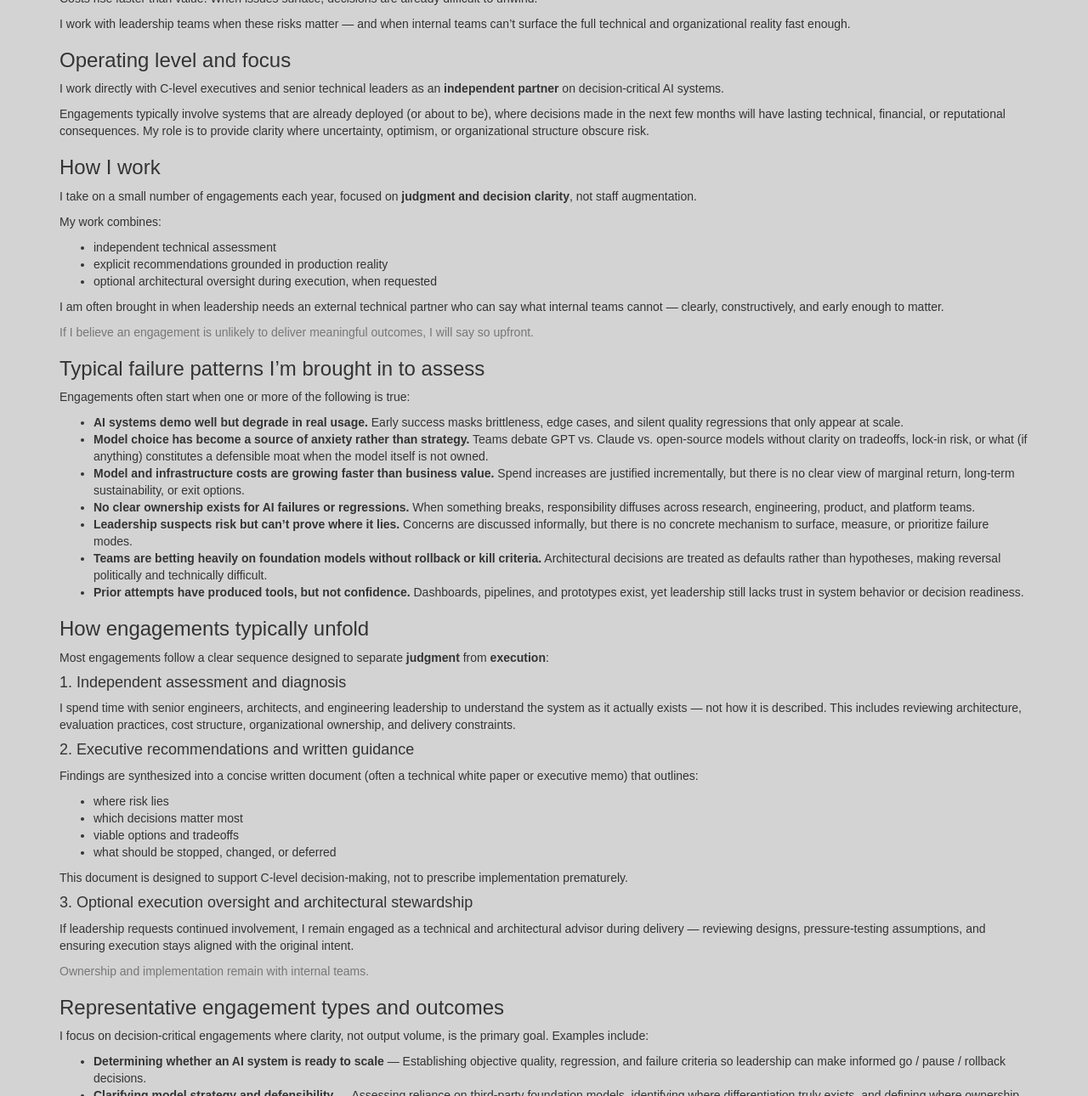
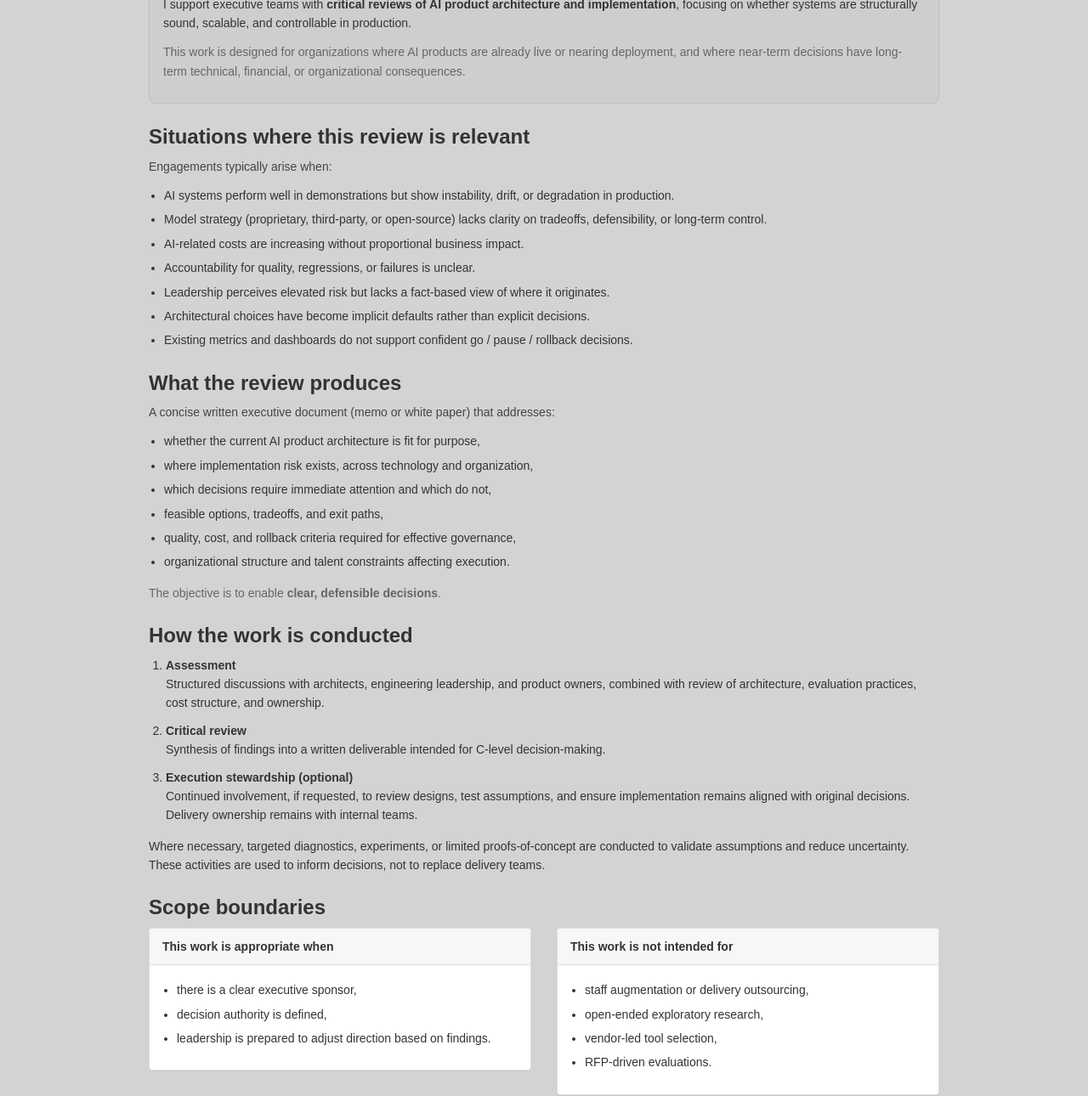
Before and after one commit to aiaphorisms/aiaphorisms.github.io, a plain HTML site: page consulting.html in a window 1280 px wide. Shown: the part 208-1498 px from the top of the page at 85% size. Drawn offline with nearby package versions, Linux system fonts and the light colour scheme.

Commit message:
consulting

```diff
--- a/consulting.html
+++ b/consulting.html
@@ -13,6 +13,36 @@
 
   <!-- Site styles -->
   <link rel="stylesheet" href="css/styles.css" />
+
+  <style>
+    /* Readability layer on top of existing site styles */
+    .container { max-width: 960px; }
+    body { line-height: 1.6; }
+    .page-title { margin-top: 26px; margin-bottom: 18px; }
+    h2 { margin-top: 0; margin-bottom: 10px; font-weight: 600; }
+    h3 { margin-top: 26px; margin-bottom: 10px; font-weight: 600; }
+    p { margin: 0 0 12px; }
+    .consulting-hero {
+      padding: 14px 16px;
+      border: 1px solid rgba(0,0,0,0.08);
+      border-radius: 8px;
+      margin-bottom: 18px;
+      background: rgba(0,0,0,0.02);
+    }
+    .lead-muted { color: #666; margin-top: 6px; }
+    .section-intro { color: #444; }
+    ul.tight { margin-top: 6px; margin-bottom: 14px; padding-left: 18px; }
+    ul.tight li { margin-bottom: 6px; }
+    ol.steps { margin-top: 8px; margin-bottom: 14px; padding-left: 20px; }
+    ol.steps li { margin-bottom: 10px; }
+    .panel-compact .panel-heading { background: rgba(0,0,0,0.03); }
+    .panel-compact .panel-body { padding: 12px 14px; }
+    @media (max-width: 767px) {
+      .consulting-hero { padding: 12px; }
+      .container { padding-left: 16px; padding-right: 16px; }
+    }
+  </style>
+
 </head>
 
 <body>
@@ -25,160 +55,110 @@
 
     <h1 class="page-title">Consulting</h1>
 
-    <h3>When applied AI systems fail, they fail quietly — until they don’t.</h3>
-    <p>
-      Across large organizations, AI systems are being pushed into production without clear quality gates,
-      ownership, or failure criteria. Early demos succeed; real-world behavior degrades. Costs rise faster
-      than value. When issues surface, decisions are already difficult to unwind.
+    <div class="consulting-hero">
+      <h2>AI Product Architecture &amp; Implementation Critical Review</h2>
+      <p>
+        I support executive teams with <strong>critical reviews of AI product architecture and implementation</strong>,
+        focusing on whether systems are structurally sound, scalable, and controllable in production.
+      </p>
+      <p class="lead-muted">
+        This work is designed for organizations where AI products are already live or nearing deployment, and where
+        near-term decisions have long-term technical, financial, or organizational consequences.
+      </p>
+    </div>
+
+    <h3>Situations where this review is relevant</h3>
+    <p class="section-intro">Engagements typically arise when:</p>
+    <ul class="tight">
+      <li>AI systems perform well in demonstrations but show instability, drift, or degradation in production.</li>
+      <li>Model strategy (proprietary, third-party, or open-source) lacks clarity on tradeoffs, defensibility, or long-term control.</li>
+      <li>AI-related costs are increasing without proportional business impact.</li>
+      <li>Accountability for quality, regressions, or failures is unclear.</li>
+      <li>Leadership perceives elevated risk but lacks a fact-based view of where it originates.</li>
+      <li>Architectural choices have become implicit defaults rather than explicit decisions.</li>
+      <li>Existing metrics and dashboards do not support confident go / pause / rollback decisions.</li>
+    </ul>
+
+    <h3>What the review produces</h3>
+    <p class="section-intro">
+      A concise written executive document (memo or white paper) that addresses:
     </p>
-    <p>
-      I work with leadership teams when these risks matter — and when internal teams can’t surface the full
-      technical and organizational reality fast enough.
+    <ul class="tight">
+      <li>whether the current AI product architecture is fit for purpose,</li>
+      <li>where implementation risk exists, across technology and organization,</li>
+      <li>which decisions require immediate attention and which do not,</li>
+      <li>feasible options, tradeoffs, and exit paths,</li>
+      <li>quality, cost, and rollback criteria required for effective governance,</li>
+      <li>organizational structure and talent constraints affecting execution.</li>
+    </ul>
+    <p class="lead-muted">
+      The objective is to enable <strong>clear, defensible decisions</strong>.
     </p>
 
-    <h3>Operating level and focus</h3>
+    <h3>How the work is conducted</h3>
+    <ol class="steps">
+      <li>
+        <strong>Assessment</strong><br />
+        Structured discussions with architects, engineering leadership, and product owners, combined with review of
+        architecture, evaluation practices, cost structure, and ownership.
+      </li>
+      <li>
+        <strong>Critical review</strong><br />
+        Synthesis of findings into a written deliverable intended for C-level decision-making.
+      </li>
+      <li>
+        <strong>Execution stewardship (optional)</strong><br />
+        Continued involvement, if requested, to review designs, test assumptions, and ensure implementation remains aligned
+        with original decisions. Delivery ownership remains with internal teams.
+      </li>
+    </ol>
+
     <p>
-      I work directly with C-level executives and senior technical leaders as an <strong>independent partner</strong>
-      on decision-critical AI systems.
-    </p>
-    <p>
-      Engagements typically involve systems that are already deployed (or about to be), where decisions made in
-      the next few months will have lasting technical, financial, or reputational consequences. My role is to
-      provide clarity where uncertainty, optimism, or organizational structure obscure risk.
+      Where necessary, targeted diagnostics, experiments, or limited proofs-of-concept are conducted to validate assumptions
+      and reduce uncertainty. These activities are used to inform decisions, not to replace delivery teams.
     </p>
 
-    <h3>How I work</h3>
-    <p>
-      I take on a small number of engagements each year, focused on <strong>judgment and decision clarity</strong>,
-      not staff augmentation.
-    </p>
-    <p>My work combines:</p>
-    <ul>
-      <li>independent technical assessment</li>
-      <li>explicit recommendations grounded in production reality</li>
-      <li>optional architectural oversight during execution, when requested</li>
-    </ul>
-    <p>
-      I am often brought in when leadership needs an external technical partner who can say what internal teams
-      cannot — clearly, constructively, and early enough to matter.
-    </p>
-    <p class="text-muted">
-      If I believe an engagement is unlikely to deliver meaningful outcomes, I will say so upfront.
-    </p>
-
-    <h3>Typical failure patterns I’m brought in to assess</h3>
-    <p>Engagements often start when one or more of the following is true:</p>
-    <ul>
-      <li><strong>AI systems demo well but degrade in real usage.</strong> Early success masks brittleness, edge cases, and silent quality regressions that only appear at scale.</li>
-      <li><strong>Model choice has become a source of anxiety rather than strategy.</strong> Teams debate GPT vs. Claude vs. open-source models without clarity on tradeoffs, lock-in risk, or what (if anything) constitutes a defensible moat when the model itself is not owned.</li>
-      <li><strong>Model and infrastructure costs are growing faster than business value.</strong> Spend increases are justified incrementally, but there is no clear view of marginal return, long-term sustainability, or exit options.</li>
-      <li><strong>No clear ownership exists for AI failures or regressions.</strong> When something breaks, responsibility diffuses across research, engineering, product, and platform teams.</li>
-      <li><strong>Leadership suspects risk but can’t prove where it lies.</strong> Concerns are discussed informally, but there is no concrete mechanism to surface, measure, or prioritize failure modes.</li>
-      <li><strong>Teams are betting heavily on foundation models without rollback or kill criteria.</strong> Architectural decisions are treated as defaults rather than hypotheses, making reversal politically and technically difficult.</li>
-      <li><strong>Prior attempts have produced tools, but not confidence.</strong> Dashboards, pipelines, and prototypes exist, yet leadership still lacks trust in system behavior or decision readiness.</li>
-    </ul>
-
-    <h3>How engagements typically unfold</h3>
-    <p>
-      Most engagements follow a clear sequence designed to separate <strong>judgment</strong> from <strong>execution</strong>:
-    </p>
-
-    <h4>1. Independent assessment and diagnosis</h4>
-    <p>
-      I spend time with senior engineers, architects, and engineering leadership to understand the system as it actually
-      exists — not how it is described. This includes reviewing architecture, evaluation practices, cost structure,
-      organizational ownership, and delivery constraints.
-    </p>
-
-    <h4>2. Executive recommendations and written guidance</h4>
-    <p>
-      Findings are synthesized into a concise written document (often a technical white paper or executive memo) that outlines:
-    </p>
-    <ul>
-      <li>where risk lies</li>
-      <li>which decisions matter most</li>
-      <li>viable options and tradeoffs</li>
-      <li>what should be stopped, changed, or deferred</li>
-    </ul>
-    <p>
-      This document is designed to support C-level decision-making, not to prescribe implementation prematurely.
-    </p>
-
-    <h4>3. Optional execution oversight and architectural stewardship</h4>
-    <p>
-      If leadership requests continued involvement, I remain engaged as a technical and architectural advisor during delivery —
-      reviewing designs, pressure-testing assumptions, and ensuring execution stays aligned with the original intent.
-    </p>
-    <p class="text-muted">Ownership and implementation remain with internal teams.</p>
-
-    <h3>Representative engagement types and outcomes</h3>
-    <p>
-      I focus on decision-critical engagements where clarity, not output volume, is the primary goal. Examples include:
-    </p>
-    <ul>
-      <li><strong>Determining whether an AI system is ready to scale</strong> — Establishing objective quality, regression, and failure criteria so leadership can make informed go / pause / rollback decisions.</li>
-      <li><strong>Clarifying model strategy and defensibility</strong> — Assessing reliance on third-party foundation models, identifying where differentiation truly exists, and defining where ownership matters — and where it does not.</li>
-      <li><strong>Resetting cost–quality expectations</strong> — Helping leadership understand the real tradeoffs between model choice, inference strategy, cost, and product behavior, and identifying where spend no longer justifies value.</li>
-      <li><strong>Bridging research effort to business outcomes</strong> — Diagnosing why experimentation is not translating into impact, and restructuring evaluation, ownership, and incentives to align work with measurable results.</li>
-      <li><strong>Exiting unnecessary complexity</strong> — Identifying cases where classical ML, hybrid systems, or simpler architectures outperform foundation-model-centric approaches in reliability, interpretability, or cost.</li>
-      <li><strong>Independent technical diligence</strong> — Providing objective assessments of AI maturity, data quality, infrastructure cost structure, and integration risk for acquisitions or strategic investments — beyond demos and pitch narratives.</li>
-    </ul>
-
-    <h3>Collaboration and access</h3>
-    <p>Effective work requires close collaboration. I typically ask for access to:</p>
-    <ul>
-      <li>senior engineers or architects who understand the system deeply</li>
-      <li>product or platform leaders who can make tradeoffs</li>
-      <li>executives who own outcomes and priorities</li>
-    </ul>
-    <p>
-      I work best with small, high-caliber teams and fast feedback loops. If skill gaps or resourcing issues materially block
-      progress, I raise them early.
-    </p>
-
-    <h3>Boundaries and non-fits</h3>
-    <p>This work is not a good fit for:</p>
-    <ul>
-      <li>staff augmentation or team backfill</li>
-      <li>open-ended exploratory research</li>
-      <li>RFP-driven bake-offs</li>
-      <li>engagements without clear ownership or decision authority</li>
-    </ul>
-    <p>
-      If you are looking for implementation capacity rather than independent technical judgment and stewardship, there are better
-      options than this engagement model.
-    </p>
-
-    <h3>Pricing philosophy</h3>
-    <p>
-      Engagements are fixed-scope and priced based on risk, complexity, and expected impact — not hourly rates.
-    </p>
-    <p>
-      Initial diagnostic phases are scoped explicitly. Follow-on involvement is proposed only when clarity has been established
-      and leadership requests continued support.
-    </p>
-    <p class="text-muted">
-      I do not take on projects unless I believe the expected value justifies the investment.
-    </p>
+    <h3>Scope boundaries</h3>
+    <div class="row">
+      <div class="col-sm-6">
+        <div class="panel panel-default panel-compact">
+          <div class="panel-heading"><strong>This work is appropriate when</strong></div>
+          <div class="panel-body">
+            <ul class="tight">
+              <li>there is a clear executive sponsor,</li>
+              <li>decision authority is defined,</li>
+              <li>leadership is prepared to adjust direction based on findings.</li>
+            </ul>
+          </div>
+        </div>
+      </div>
+      <div class="col-sm-6">
+        <div class="panel panel-default panel-compact">
+          <div class="panel-heading"><strong>This work is not intended for</strong></div>
+          <div class="panel-body">
+            <ul class="tight">
+              <li>staff augmentation or delivery outsourcing,</li>
+              <li>open-ended exploratory research,</li>
+              <li>vendor-led tool selection,</li>
+              <li>RFP-driven evaluations.</li>
+            </ul>
+          </div>
+        </div>
+      </div>
+    </div>
 
     <h3>Contact</h3>
     <p>
-      If you have a focused problem and believe this may be a good fit, email
-      <a href="mailto:anjan@smartinfer.com">anjan@smartinfer.com</a>.
+      For a discussion, email <a href="mailto:anjan@smartinfer.com">anjan@smartinfer.com</a>.
     </p>
-
-    <p>To keep things efficient, it helps to include:</p>
-    <ul>
-      <li>a brief description of the problem</li>
-      <li>why it matters now</li>
-      <li>expected timeline</li>
-      <li>who owns outcomes on your side</li>
-      <li>what happens if this problem is not addressed in the next 6 months</li>
+    <p class="section-intro">To keep things efficient, please include:</p>
+    <ul class="tight">
+      <li>the product or system under consideration,</li>
+      <li>why the review is being initiated now,</li>
+      <li>expected timeframe,</li>
+      <li>decision owner,</li>
+      <li>implications of maintaining the current course for the next six months.</li>
     </ul>
-
-    <p class="text-muted">
-      If it looks like a good fit, I’ll suggest next steps, which may include a short call.
-    </p>
 
 
   </div>
```
